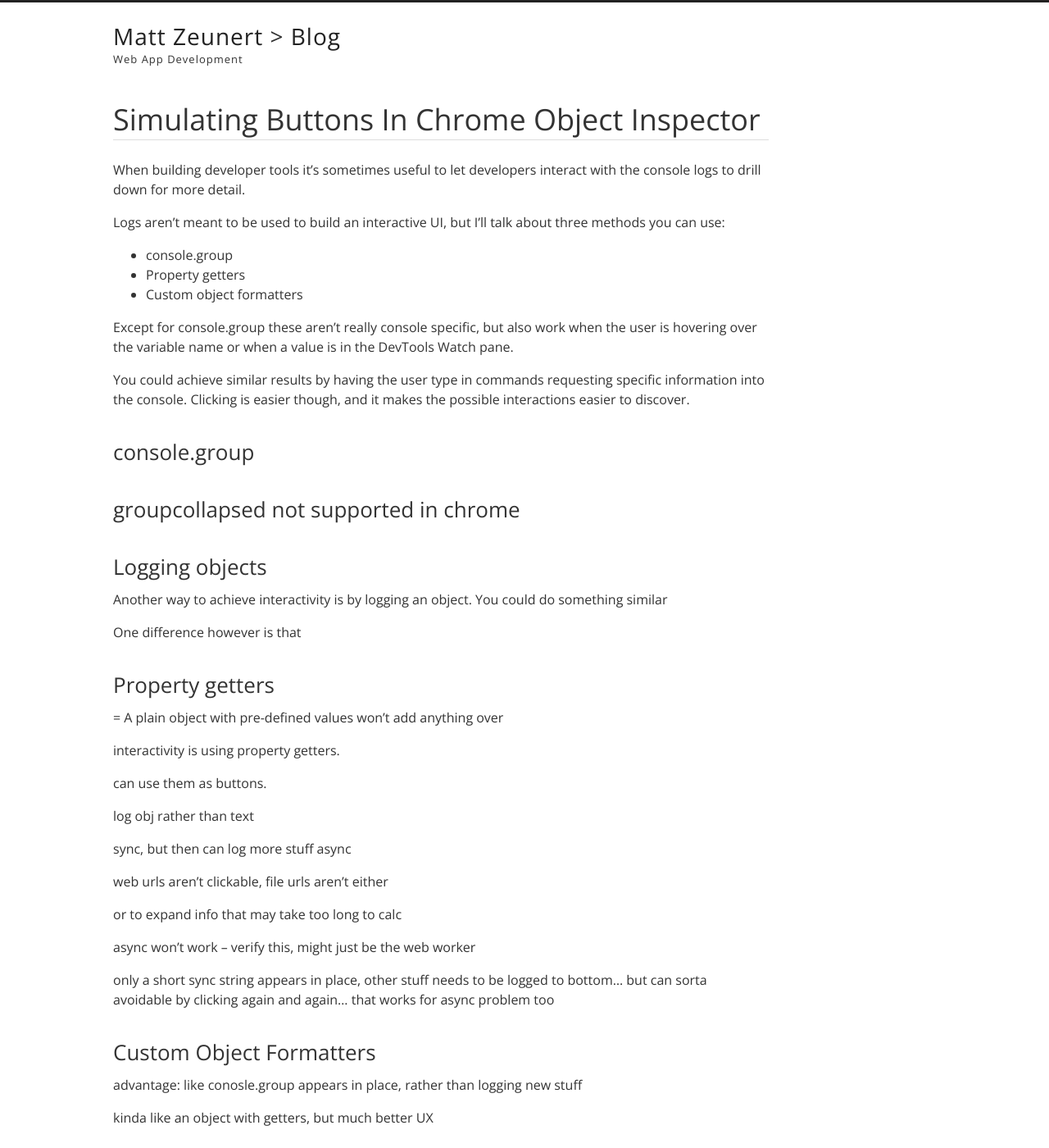
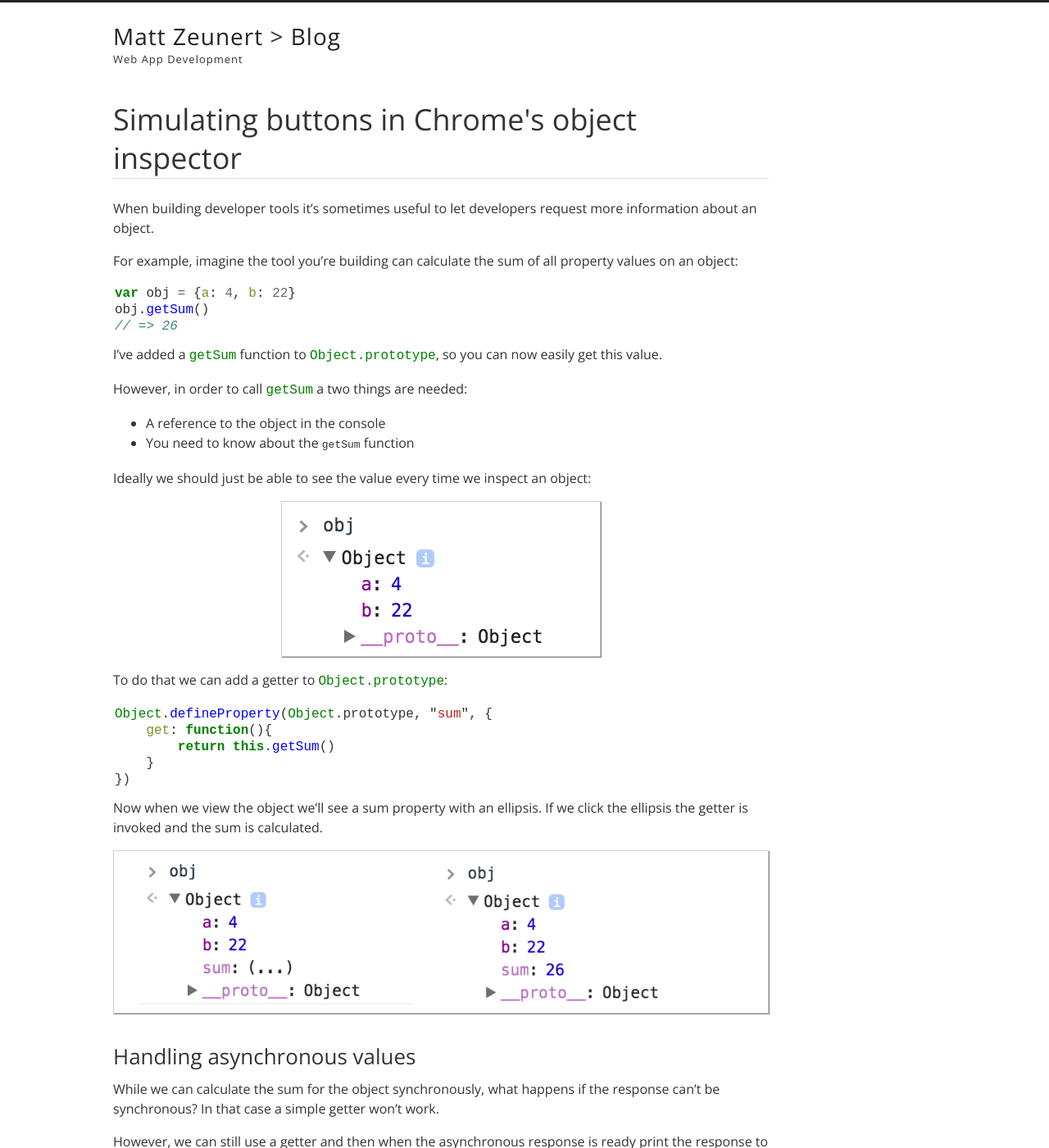
Before and after one commit to mattzeunert/mattzeunert.github.io, a Jekyll site: the page built from _posts/2017-01-22-simulating-buttons-in-chrome-object-inspector.md, in a window 1280 px wide and 1400 px high. Shown: the whole window at 82% size. Built offline with Jekyll 4.4.1, drawn with Linux system fonts in a browser that asks for light colours; nearby versions of some CDN libraries; our own code applies the rules of GitHub Pages for plain Markdown files; comment, search, counter and statistics services are not loaded; some of the changed text lies outside the part shown.

Commit message:
button post.

```diff
--- a/_posts/2017-01-22-simulating-buttons-in-chrome-object-inspector.md
+++ b/_posts/2017-01-22-simulating-buttons-in-chrome-object-inspector.md
@@ -1,62 +1,120 @@
+---
+layout: post
+title: "Simulating buttons in Chrome's object inspector"
+date: 2017-01-22
+---
 
+When building developer tools it's sometimes useful to let developers request more information about an object.
 
+For example, imagine the tool you're building can calculate the sum of all property values on an object:
 
-When building developer tools it's sometimes useful to let developers interact with the console logs to drill down for more detail.
+{% highlight javascript %}
+var obj = {a: 4, b: 22}
+obj.getSum()
+// => 26
+{% endhighlight %}
 
-Logs aren't meant to be used to build an interactive UI, but I'll talk about three methods you can use:
+I've added a `getSum` function to `Object.prototype`, so you can now easily get this value.
 
-- console.group
-- Property getters
-- Custom object formatters
+However, in order to call `getSum` a two things are needed:
 
-Except for console.group these aren't really console specific, but also work when the user is hovering over the variable name or when a value is in the DevTools Watch pane.
+- A reference to the object in the console
+- You need to know about the `getSum` function
 
-You could achieve similar results by having the user type in commands requesting specific information into the console. Clicking is easier though, and it makes the possible interactions easier to discover.
+Ideally we should just be able to see the value every time we inspect an object:
 
-## console.group
+![](/img/blog/object-inspector-buttons/object-inspector.png)
 
+To do that we can add a getter to `Object.prototype`:
 
-## groupcollapsed not supported in chrome
+{% highlight javascript %}
+Object.defineProperty(Object.prototype, "sum", {
+    get: function(){
+        return this.getSum()
+    }
+})
+{% endhighlight %}
 
-## Logging objects
+Now when we view the object we'll see a sum property with an ellipsis. If we click the ellipsis the getter is invoked and the sum is calculated.
 
-Another way to achieve interactivity is by logging an object. You could do something similar
+![](/img/blog/object-inspector-buttons/getter.png)
 
-One difference however is that
+## Handling asynchronous values
 
-## Property getters
+While we can calculate the sum for the object synchronously, what happens if the response can't be synchronous? In that case a simple getter won't work.
 
-= A plain object with pre-defined values won't add anything over
+However, we can still use a getter and then when the asynchronous response is ready print the response to the console.
 
- interactivity is using property getters.
+For example, [Object History Debugger](https://github.com/mattzeunert/Object-History-Debugger) (which shows past values of an object property) adds an asynchronous `prettyPrint` function to certain objects. Because of this, the getter merely calls `prettyPrint` and then returns a message saying the response will apppear in the console.
 
-can use them as buttons.
+{% highlight javascript %}
+Object.defineProperty(PropertyHistory.prototype, "clickDotsToPrettyPrint", {
+    get: function(){
+        this.prettyPrint()
+        return "See console, note that pretty print is asynchronous"
+    },
+    enumerable: true
+})
+{% endhighlight%}
 
-log obj rather than text
+![](/img/blog/object-inspector-buttons/click-dots.png)
 
- sync, but then can log more stuff async
+Then the requested information appears:
 
- web urls aren't clickable, file urls aren't either
+![](/img/blog/object-inspector-buttons/console-output.png)
 
- or to expand info that may take too long to calc
+This is a bit hacky, since the object inspector isn't designed to let you build a custom UI, but it works well enough.
 
- async won't work -- verify this, might just be the web worker
+## Asynchronous values without printing to the console
 
- only a short sync string appears in place, other stuff needs to be logged to bottom... but can sorta avoidable by clicking again and again... that works for async problem too
+Printing to the console made sense for a property value history, but if you'd rather keep the value in the inspector there is a way that sort of works.
 
+We can return a new getter that the user needs to manually click until the response is ready. Because of the manual user interaction that's required I think this is only viable if the response becomes available in less than half a second. Otherwise the user would have to click again and again and again.
 
+![](/img/blog/object-inspector-buttons/nested-getters.png)
+
+The UX here is pretty terrible, but here's the code anyway:
+
+{% highlight javascript %}
+var obj = {}
+Object.defineProperty(obj, "clickMe", {
+    get: function(){
+        var value = null;
+        doAsyncThing(function(val){
+            value = val
+        })
+        return waitFor(function(){
+             return value
+        })
+    }
+})
+
+function waitFor(getValue){
+    var waitForObject = {message: "Please wait"}
+    Object.defineProperty(waitForObject, "checkIfReady", {
+        get: function(){
+            var value = getValue();
+            if (value !== null){
+                 return {value: value}
+            } else {
+                 return waitFor(getValue)
+            }
+        }
+    })
+    return waitForObject
+}
+
+function doAsyncThing(callback){
+    setTimeout(function(){
+        callback(123)
+    }, 2000)
+}
+{% endhighlight %}
+
+Every time the user clicks `checkIfReady` we check if we have a result yet (`getValue`) and if yes we return the result. Otherwise we return another `waitForObject` with a `checkIfReady` getter.
 
 ## Custom Object Formatters
 
-advantage: like conosle.group appears in place, rather than logging new stuff
+DevTools also has a feature called [Custom Object Formatters](http://www.mattzeunert.com/2016/02/19/custom-chrome-devtools-object-formatters.html) that gives you more control about how an object should appear in the console, although it still doesn't allow non-hacky interactivity.
 
-kinda like an object with getters, but much better UX
-
-
-## Final thoughts
-
-ultimately trying to force a text ui
-
-advantages of doing it this way: can be inside console/just see stuff on hover
-
-downside: not best ux, just hacks... can be better to use devtools tab if switching is ok
+The main reason I'm not using them is because they have to be enabled in the DevTools settings, and I didn't want that extra complication in the setup process for my tool.
```
Also changed, not shown: _posts/2017-01-22-console-group.md (+2 -2 lines), img/blog/object-inspector-buttons/click-dots.png (added), img/blog/object-inspector-buttons/console-output.png (added), img/blog/object-inspector-buttons/getter.png (added), img/blog/object-inspector-buttons/nested-getters.png (added), img/blog/object-inspector-buttons/object-inspector.png (added).
